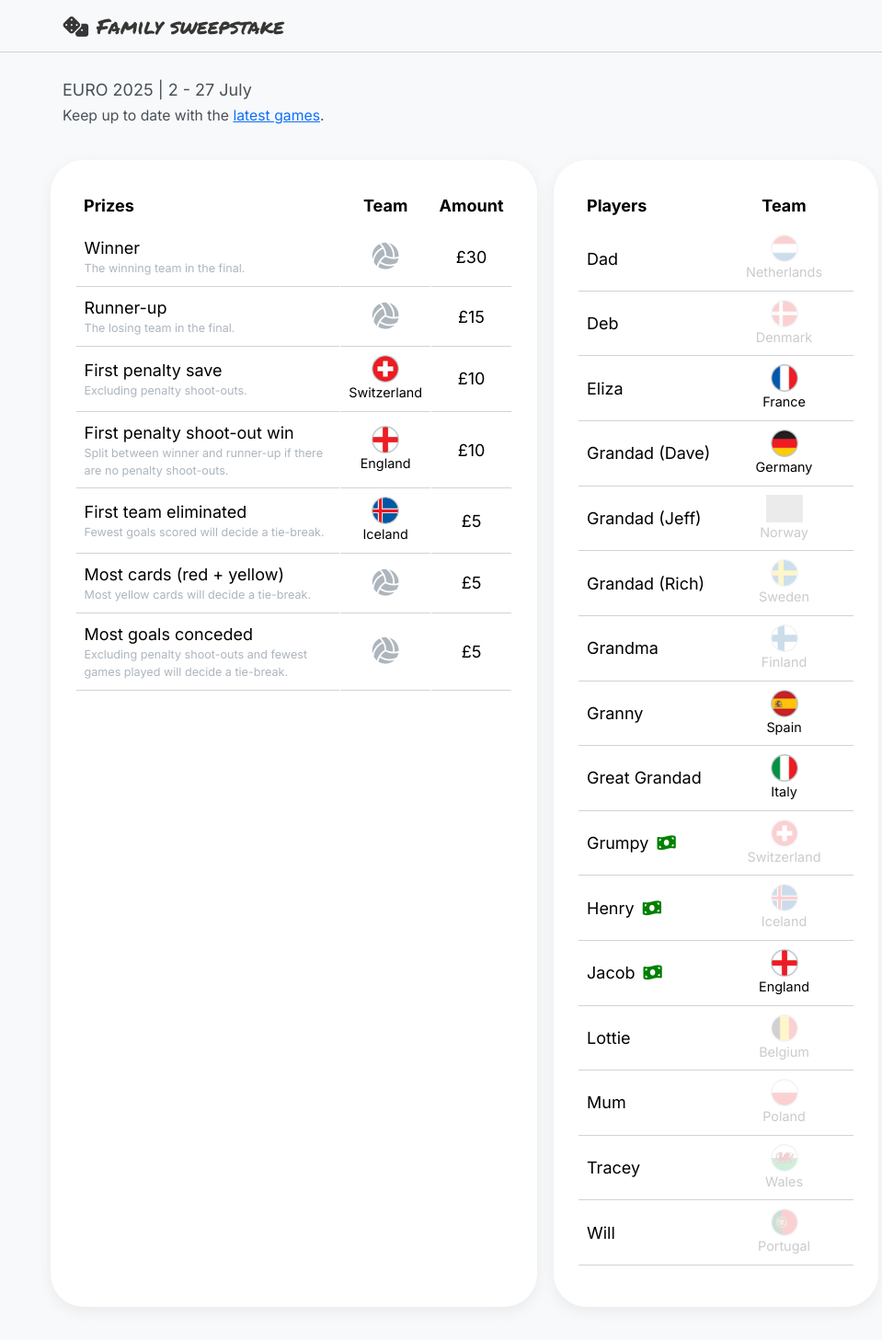
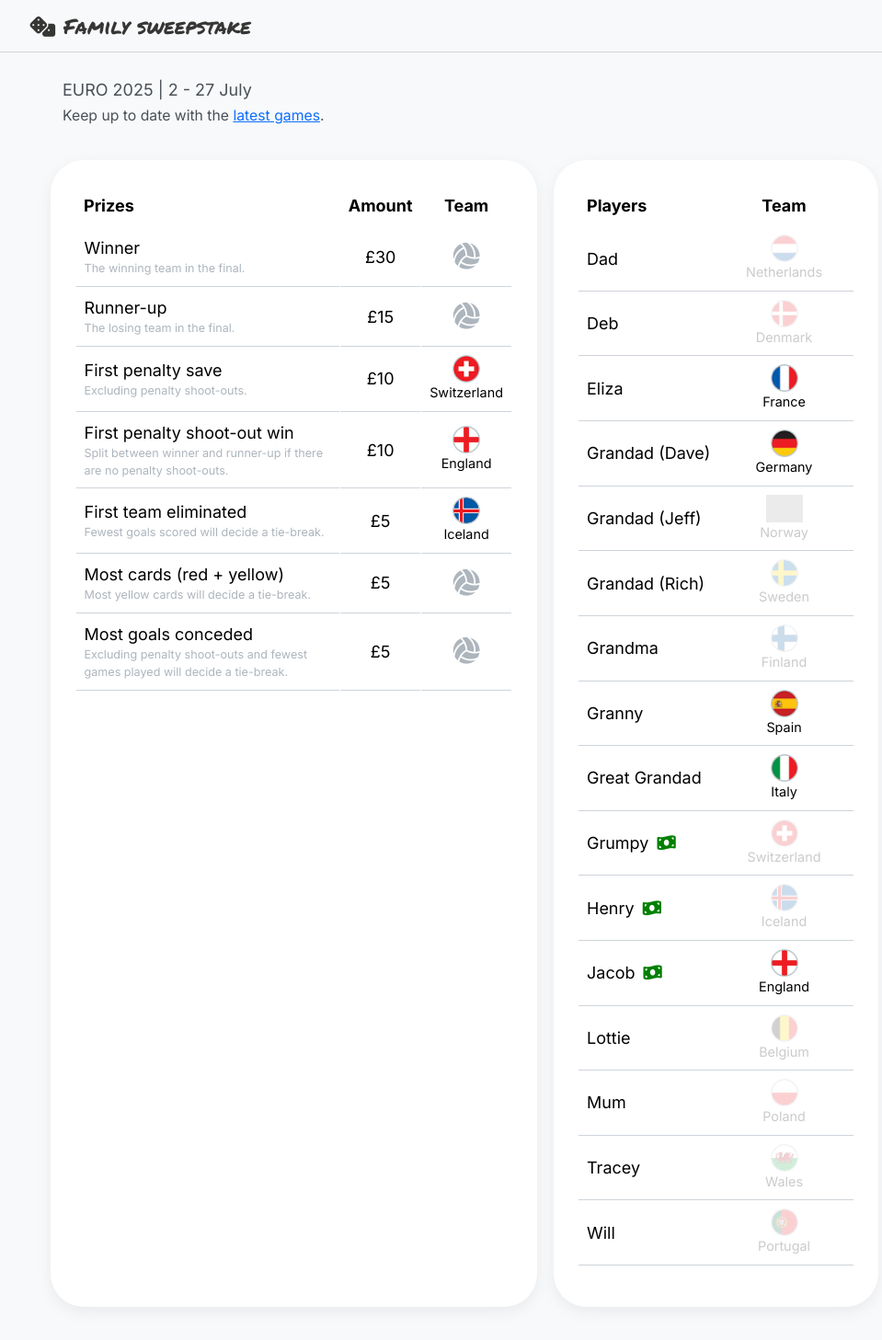
Before and after one commit to jimmyrule/rowells, a Jekyll site: the page built from index.html, in a window 1280 px wide. Shown: the whole page at 92% size, without its empty margins (56-1015 px from the left). Built offline with Jekyll 4.4.1, drawn with Linux system fonts in a browser that asks for light colours; nearby versions of some CDN libraries; grey boxes are pictures that could not be loaded.

Commit message:
Updated css

```diff
--- a/css/main.css
+++ b/css/main.css
@@ -55,9 +55,16 @@
 }
 
 .tile {
-  border-radius: 2rem;
-  box-shadow: 0px 5px 15px rgb(173 181 189 / 0.2);
+  border-radius: 1rem;
+  box-shadow: 0px 3px 12px rgb(173 181 189 / 0.2);
   background-color: white;
+}
+
+@media screen and (min-width: 576px) {
+  .tile {
+    border-radius: 2rem;
+    box-shadow: 0px 5px 15px rgb(173 181 189 / 0.2);
+  }
 }
 
 .eliminated {
--- a/index.html
+++ b/index.html
@@ -4,12 +4,12 @@
 ---
 
 <nav class="navbar">
-  <div class="container ps-5">
+  <div class="container ps-3 ps-m-5">
     <span class="navbar-brand mb-0 h1"><i class="fas fa-dice me-2"></i>Family sweepstake</span>
   </div>
 </nav>
 
-<div class="container px-5 py-4">
+<div class="container px-3 px-md-5 py-4">
 
 	<div class="row pb-3">
 		<div class="col">
@@ -28,8 +28,8 @@
 	        <thead>
 	            <tr>
 	                <th>Prizes</th>
+	                <th class="text-center">Amount</th>
 	                <th class="text-center">Team</th>
-	                <th class="text-center">Amount</th>
 	            </tr>
 	        	</thead>
 	        	<tbody>
--- a/js/prizes.js
+++ b/js/prizes.js
@@ -45,6 +45,12 @@
             tdPrize.appendChild(label);
             tr.appendChild(tdPrize);
 
+            // Amount column
+            const tdAmount = document.createElement('td');
+            tdAmount.classList.add('text-center');
+            tdAmount.textContent = row.amount;
+            tr.appendChild(tdAmount);
+
             // Team column
             const tdTeam = document.createElement('td');
             tdTeam.classList.add('text-center');
@@ -70,12 +76,6 @@
             }
             tr.appendChild(tdTeam);
 
-            // Amount column
-            const tdAmount = document.createElement('td');
-            tdAmount.classList.add('text-center');
-            tdAmount.textContent = row.amount;
-            tr.appendChild(tdAmount);
-
             // Append row to table body
             tbody.appendChild(tr);
         });
```
